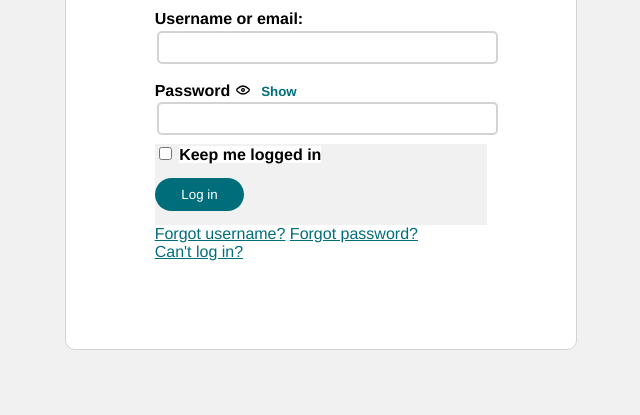
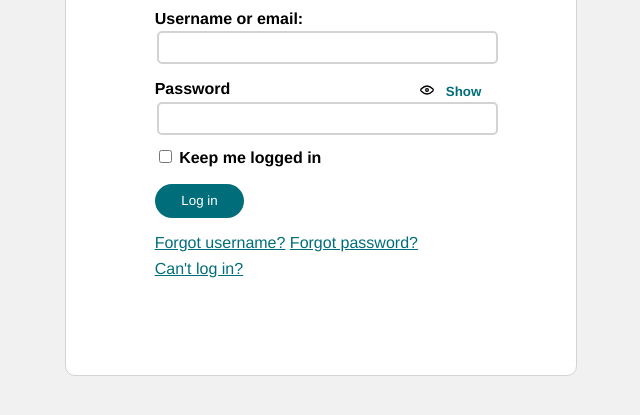
Before and after one commit to Warpzie/prx, a plain HTML site: page index.html in a window 1280 px wide. Shown: the part 179-594 px from the top of the page, without its empty margins (319-959 px from the left). Drawn offline with Linux system fonts and the light colour scheme.

Commit message:
Update index.html

```diff
--- a/index.html
+++ b/index.html
@@ -17,22 +17,30 @@
         </div>
         <div class ="inputfield">
             <label for="username" class="intext">Username or email:</label><br>
-            <input type="text" id="username" class="intype"> <br>
+            <input type="text" id="username" class="intype">
         </div>
         <div class ="inputfield">
             <label for="password" class="intext">Password</label>
-            <img src="showicon.svg" alt="show icon" class="showicon">
-            <input type="button" id="show" value="Show" class="show"><br>
-            <input type="text" id="password" class="intype"><br>
+            <div class="showicondiv">
+                <img src="showicon.svg" alt="show icon" class="showicon">
+                <input type="button" id="show" value="Show" class="show"><br>
+            </div>
+            <input type="text" id="password" class="intype">
         </div>
-        <div>
-            <input type="checkbox" id="keep login">
-            <label for="keep login" class="intext">Keep me logged in</label><br>
-            <input type="button" id="button" value="Log in" class="btn"><br>
+        <div class="logindivt">
+            <div class = "logindiv">
+                <input type="checkbox" id="keep login">
+                <label for="keep login" class="intext">Keep me logged in</label>
+            </div>
+            <input type="button" id="button" value="Log in" class="btn">
         </div>
-        <a href="url">Forgot username?</a>
-        <a href="url">Forgot password?</a><br>
-        <a href="url">Can't log in?</a><br>
+        <div class="linky">
+            <a href="url">Forgot username?</a>
+            <a href="url">Forgot password?</a>
+        </div>
+        <div class="linky">
+            <a href="url">Can't log in?</a>
+        </div>
     </div>
     </form>
 </body>
```
